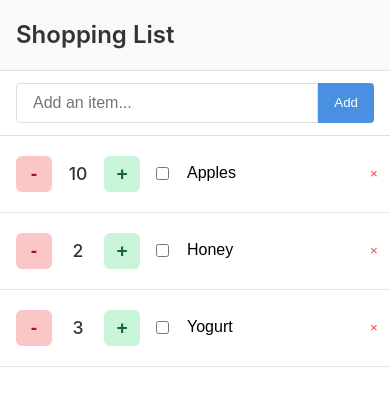
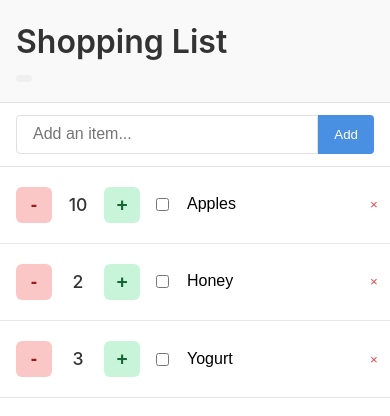
Before and after one commit to dgrayling/shopping-list, a Next.js app: page / in a window 390 px wide. Shown: the top 416 px of the page. Built offline with nearby package versions, Linux system fonts and the light colour scheme.

Commit message:
Add commit message to app

```diff
--- a/next.config.js
+++ b/next.config.js
@@ -1,3 +1,19 @@
+const { execSync } = require('child_process');
+
+// Get the current git commit hash and message
+const getCommitInfo = () => {
+  try {
+    const commitHash = execSync('git rev-parse --short HEAD').toString().trim();
+    const commitMessage = execSync('git log -1 --pretty=%s').toString().trim();
+    return { commitHash, commitMessage };
+  } catch (e) {
+    console.warn('Could not get git commit info:', e.message);
+    return { commitHash: 'unknown', commitMessage: 'unknown' };
+  }
+};
+
+const { commitHash, commitMessage } = getCommitInfo();
+
 /** @type {import('next').NextConfig} */
 const nextConfig = {
   output: 'export',
@@ -7,6 +23,11 @@ const nextConfig = {
     unoptimized: true,
   },
   trailingSlash: true,
+  env: {
+    NEXT_PUBLIC_COMMIT_HASH: commitHash,
+    NEXT_PUBLIC_COMMIT_MESSAGE: commitMessage,
+  },
+  generateBuildId: () => commitHash,
 }
 
 module.exports = nextConfig
--- a/src/app/page.module.css
+++ b/src/app/page.module.css
@@ -27,12 +27,53 @@
 }
 
 .header {
-  font-size: 2rem;
-  font-weight: 600;
   padding: 1.5rem;
   margin: 0;
   border-bottom: 1px solid var(--border);
   background-color: #f9f9f9;
+}
+
+.header h1 {
+  font-size: 2rem;
+  font-weight: 600;
+  margin: 0 0 0.5rem 0;
+}
+
+.commitInfo {
+  display: flex;
+  align-items: center;
+  gap: 0.5rem;
+  font-size: 0.8rem;
+  color: var(--text-secondary);
+}
+
+.commitHash {
+  font-family: monospace;
+  background-color: #f0f0f0;
+  padding: 0.2rem 0.5rem;
+  border-radius: 4px;
+  color: #555;
+  font-size: 0.75rem;
+}
+
+.commitMessage {
+  color: var(--text-secondary);
+  font-size: 0.8rem;
+  white-space: nowrap;
+  overflow: hidden;
+  text-overflow: ellipsis;
+}
+
+@media (max-width: 480px) {
+  .commitInfo {
+    flex-direction: column;
+    align-items: flex-start;
+    gap: 0.25rem;
+  }
+
+  .commitHash, .commitMessage {
+    max-width: 100%;
+  }
 }
 
 .form {
@@ -81,14 +122,13 @@
 .listItem {
   display: flex;
   align-items: center;
-  flex-wrap: wrap;
   padding: 8px 0;
   border-bottom: 1px solid #e5e7eb;
   width: 100%;
+  position: relative;
   padding-right: 40px;
   /* Make space for the delete button */
   box-sizing: border-box;
-
 }
 
 .itemContent {
@@ -103,10 +143,6 @@
   box-sizing: border-box;
   max-width: calc(100% - 40px);
   /* Ensure content doesn't go under the delete button */
-}
-
-.itemContent * {
-  box-sizing: border-box;
 }
 
 .itemText {
--- a/src/app/page.tsx
+++ b/src/app/page.tsx
@@ -101,7 +101,17 @@ export default function Home() {
   return (
     <div className={styles.page}>
       <main className={styles.container}>
-        <h1 className={styles.header}>Shopping List</h1>
+        <div className={styles.header}>
+          <h1>Shopping List</h1>
+          <div className={styles.commitInfo}>
+            <span className={styles.commitHash} title={process.env.NEXT_PUBLIC_COMMIT_HASH}>
+              {process.env.NEXT_PUBLIC_COMMIT_HASH}
+            </span>
+            <span className={styles.commitMessage} title={process.env.NEXT_PUBLIC_COMMIT_MESSAGE}>
+              {process.env.NEXT_PUBLIC_COMMIT_MESSAGE}
+            </span>
+          </div>
+        </div>
         <form className={styles.form} onSubmit={handleSubmit}>
           <input
             type="text"
```
Also changed, not shown: package.json (+6 -6 lines), 1 other file (tests, documents, lock files or other folders).
